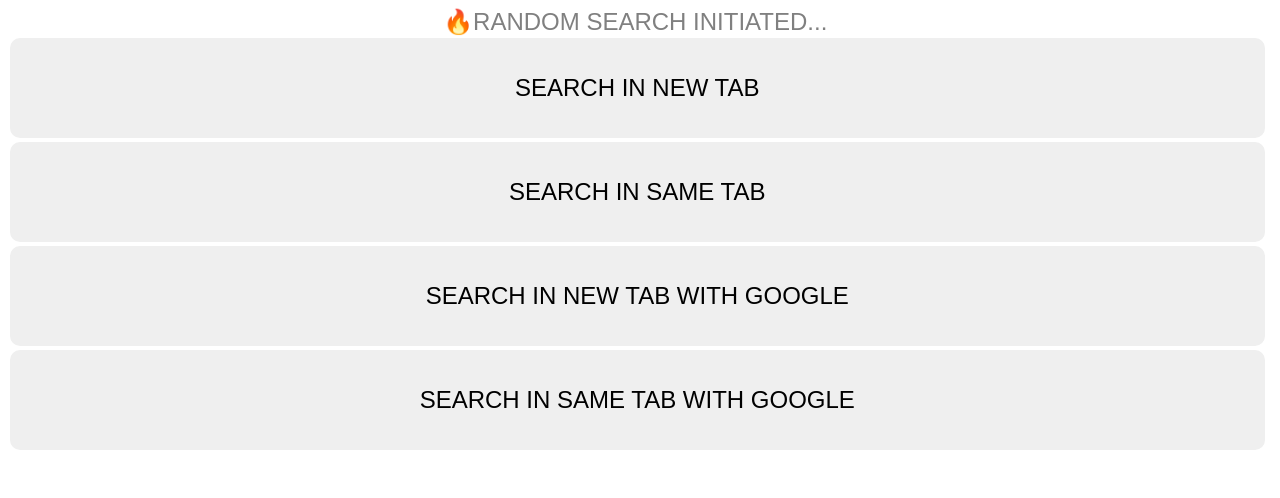
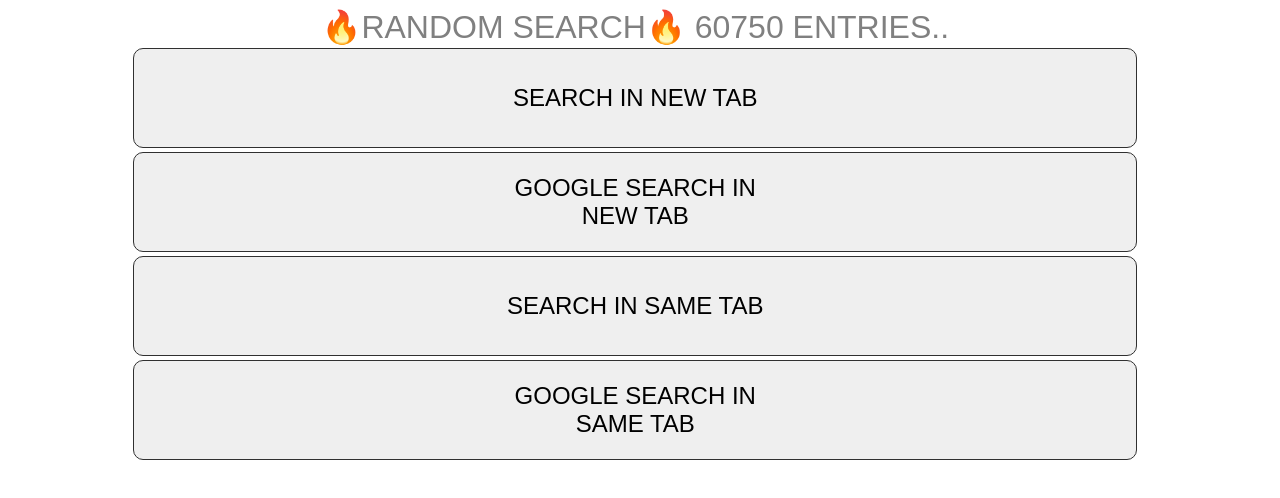
Before and after one commit to aadhibbc1991/rtn, a plain HTML site: page index.html in a window 1280 px wide. Drawn offline with Linux system fonts and the light colour scheme.

Commit message:
Update index.html

```diff
--- a/index.html
+++ b/index.html
@@ -5,23 +5,32 @@
 	<meta name="viewport" content="width=device-width, initial-scale=1.0">
 	<style type="text/css">
 		html, body {
+			height: 99%;
 			width: 99%;
-			height: 99%;
 		}
 		.titleText {
-			font-size: 150%;
+			font-size: 200%;
 			font-family: sans-serif;
 			color: gray;
 		}
 		.btns {
-			width: 100%;
+			width: 80%;
 			height: 100px;
 			font-size: 150%;
 			font-family: sans-serif;
 			text-align: center;
 			border-radius: 10px;
 			margin: 2px;
-			border: 1px solid transparent;
+			border: 1px solid #303030;
+			transition: 0.5s;
+		}
+		.btns:active {
+			background-color: rgba(30, 30, 30, 1);
+			color: rgba(225, 225, 225, 1);
+		}
+		.btns:hover {
+			background-color: rgba(30, 30, 30, 1);
+			color: rgba(225, 225, 225, 1);
 		}
 	</style>
 	<script type="text/javascript">
@@ -31,7 +40,11 @@
 		var nature = ['', 'lesbo', 'lesbian', 'inbred', 'homemade', 'real'];
 		var situation = ['', 'gangbang', 'party', 'threesome', 'foursome', 'blowjob',
 			'double penetration', 'cuckold', 'mothers day'];
+		var numOfUrls = starNames.length * relation1.length * relation2.length * nature.length * situation.length;
 		function buildRandomUrl() {
+
+			titleId.innerHTML = '🔥RANDOM SEARCH🔥 ' + numOfUrls + ' ENTRIES..';
+
 			var starNameIdx = Math.floor(Math.random()*starNames.length) - 1;
 			var relation1Idx = Math.floor(Math.random()*relation1.length) - 1;
 			var relation2Idx = Math.floor(Math.random()*relation2.length) - 1;
@@ -68,12 +81,12 @@
 </head>
 <body onload="buildRandomUrl()">
 	<center>
-		<a class="titleText">🔥RANDOM SEARCH INITIATED...</a>
+		<a class="titleText" id="titleId"></a>
 		<br>
 		<button class="btns" onclick="window.location.href = '?google=no&open=newtab';">SEARCH IN NEW TAB</button>
+		<button class="btns" onclick="window.location.href = '?google=yes&open=newtab';">GOOGLE SEARCH IN<br>NEW TAB</button>
 		<button class="btns" onclick="window.location.href = '?google=no&open=sametab';">SEARCH IN SAME TAB</button>
-		<button class="btns" onclick="window.location.href = '?google=yes&open=newtab';">SEARCH IN NEW TAB WITH GOOGLE</button>
-		<button class="btns" onclick="window.location.href = '?google=yes&open=sametab';">SEARCH IN SAME TAB WITH GOOGLE</button>
+		<button class="btns" onclick="window.location.href = '?google=yes&open=sametab';">GOOGLE SEARCH IN<br>SAME TAB</button>
 	</center>
 </body>
 </html>
```
